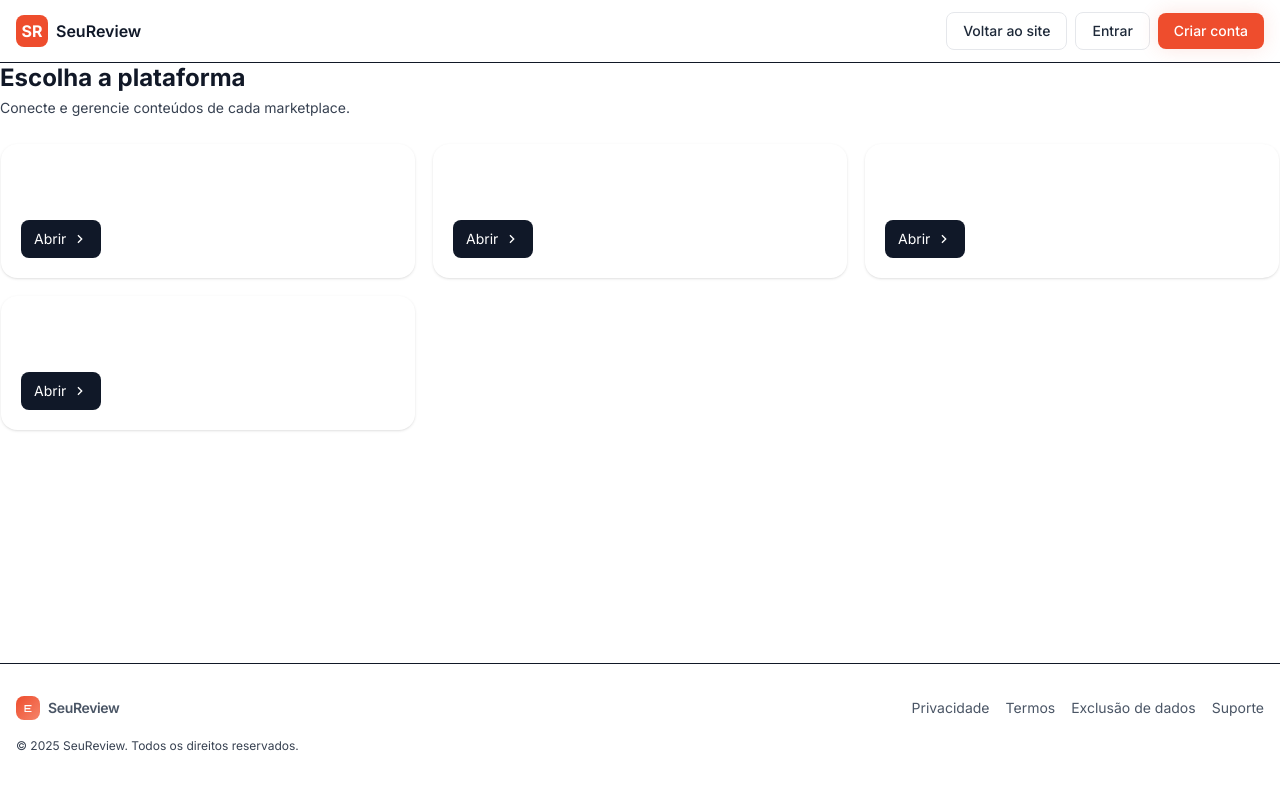
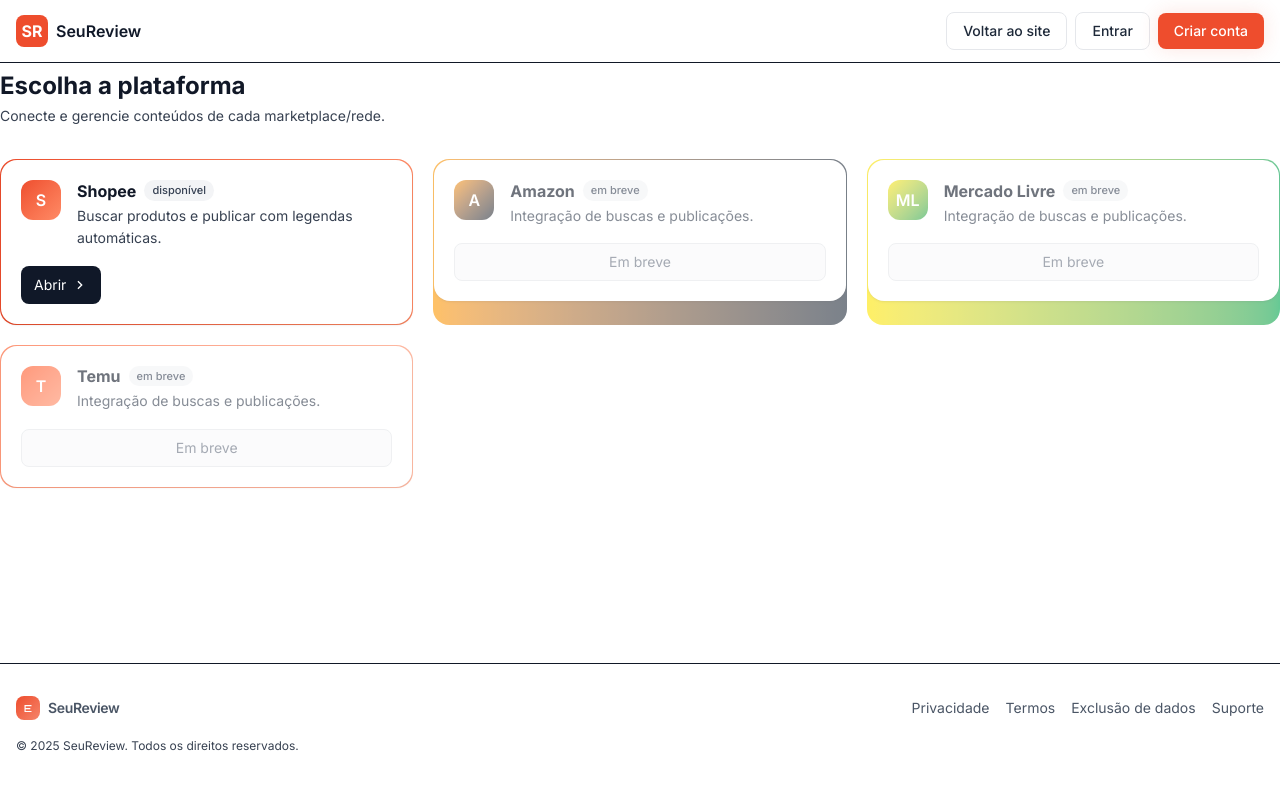
Before and after one commit to marciobever/app_afiliados, a Next.js app: page /dashboard in a window 1280 px wide. Shown: the top 790 px of the page. Built offline with nearby package versions, Linux system fonts and the light colour scheme; no server answers.

Commit message:
Update page.tsx

```diff
--- a/app/dashboard/page.tsx
+++ b/app/dashboard/page.tsx
@@ -1,21 +1,60 @@
-import PlatformCard from '@/components/PlatformCard';
-import { PLATFORMS } from '@/components/platforms';
+import PlatformCard from "@/components/PlatformCard";
 
-export default function DashboardHome() {
+export default function DashboardHub() {
   return (
-    <div className="space-y-6">
-      <div>
-        <h1 className="text-2xl font-bold text-[#111827]">Escolha a plataforma</h1>
-        <p className="text-sm text-[#6B7280] mt-1">
-          Conecte e gerencie conteúdos de cada marketplace.
+    <div className="mx-auto max-w-7xl space-y-8">
+      <header className="pt-2">
+        <h1 className="text-2xl font-bold text-gray-900">Escolha a plataforma</h1>
+        <p className="mt-1 text-sm text-gray-600">
+          Conecte e gerencie conteúdos de cada marketplace/rede.
         </p>
-      </div>
+      </header>
 
-      <div className="grid gap-4 sm:grid-cols-2 lg:grid-cols-3">
-        {PLATFORMS.map((p) => (
-          <PlatformCard key={p.slug} p={p} />
-        ))}
-      </div>
+      <section className="grid gap-5 sm:grid-cols-2 lg:grid-cols-3">
+        {/* Shopee */}
+        <PlatformCard
+          initials="S"
+          name="Shopee"
+          desc="Buscar produtos e publicar com legendas automáticas."
+          href="/dashboard/shopee"
+          colorFrom="from-[#EE4D2D]"
+          colorTo="to-[#FF8A65]"
+          badge="disponível"
+        />
+
+        {/* Amazon (em breve) */}
+        <PlatformCard
+          initials="A"
+          name="Amazon"
+          desc="Integração de buscas e publicações."
+          disabled
+          colorFrom="from-[#FF9900]"
+          colorTo="to-[#232F3E]"
+          badge="em breve"
+        />
+
+        {/* Mercado Livre (em breve) */}
+        <PlatformCard
+          initials="ML"
+          name="Mercado Livre"
+          desc="Integração de buscas e publicações."
+          disabled
+          colorFrom="from-[#FFE600]"
+          colorTo="to-[#00A650]"
+          badge="em breve"
+        />
+
+        {/* Temu (em breve) */}
+        <PlatformCard
+          initials="T"
+          name="Temu"
+          desc="Integração de buscas e publicações."
+          disabled
+          colorFrom="from-[#FF5622]"
+          colorTo="to-[#FF8C66]"
+          badge="em breve"
+        />
+      </section>
     </div>
   );
 }
```
